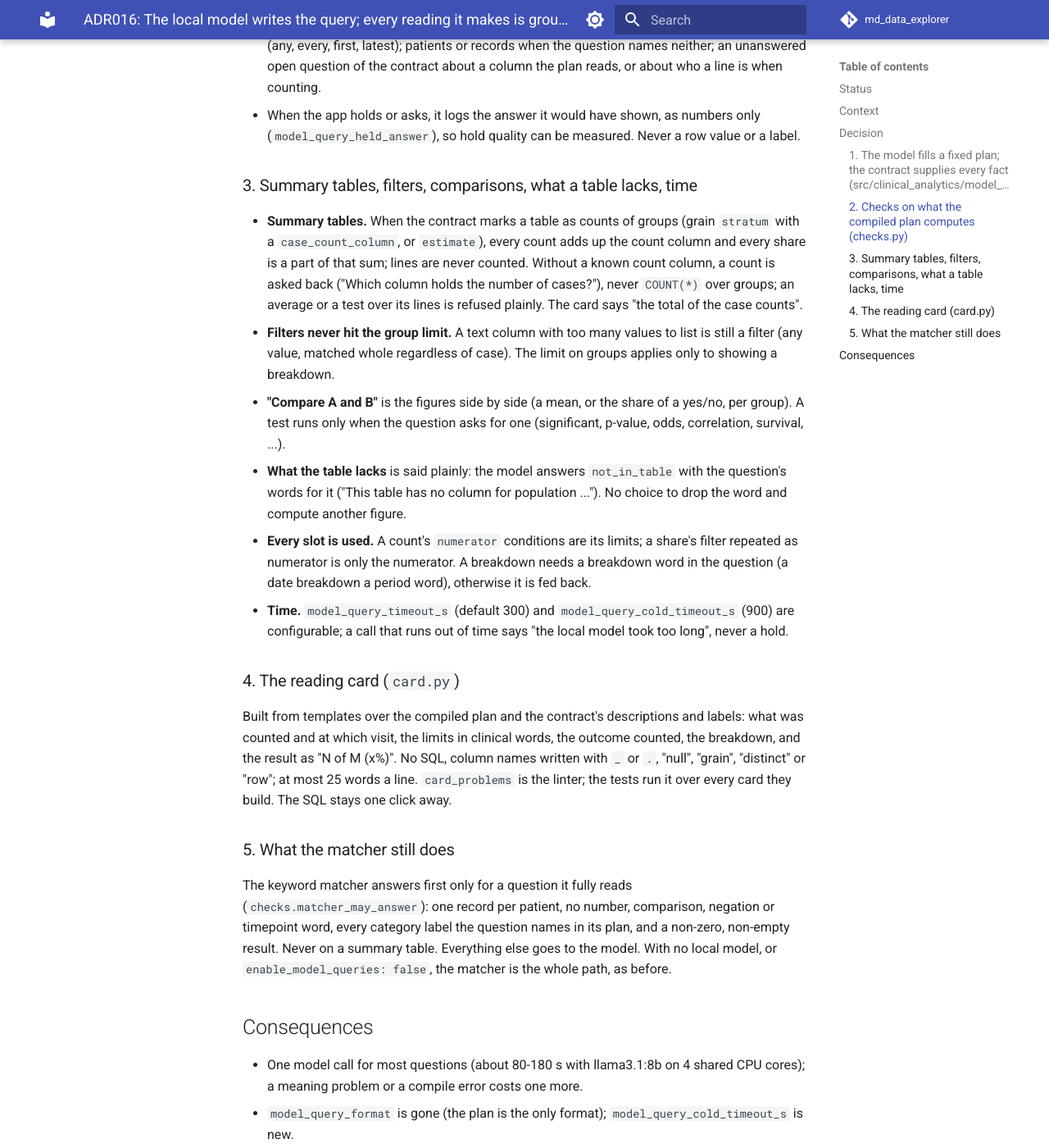
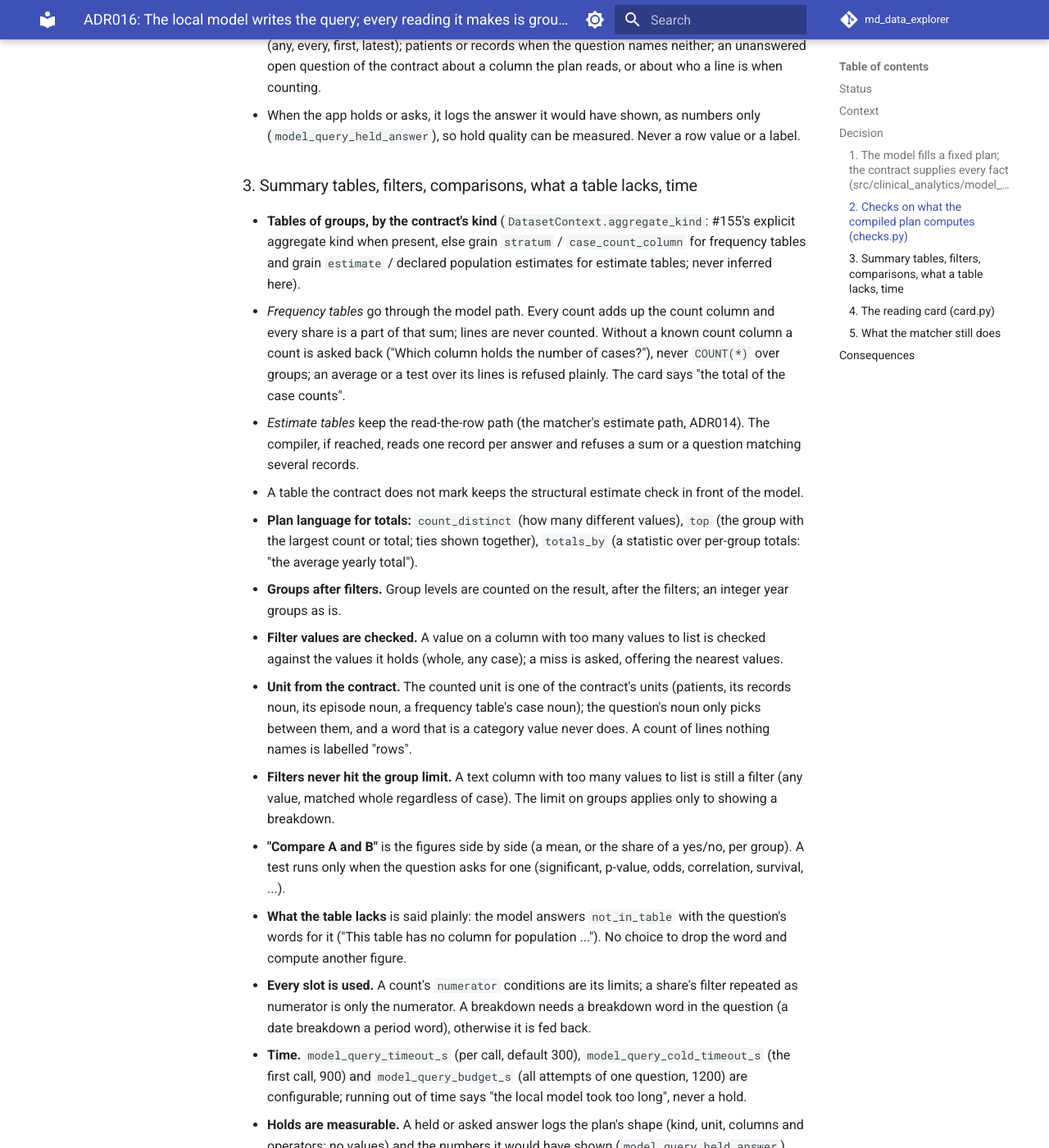
Before and after one commit to jtouley/md_data_explorer, an MkDocs documentation site: the page built from docs/implementation/ADR/ADR016.md, in a window 1280 px wide and 1400 px high, scrolled down 2470 px. Shown: the whole window at 82% size. Built offline with MkDocs 1.6.1 and Material for MkDocs 9.7.7, drawn with Linux system fonts in a browser that asks for light colours; comment, search, counter and statistics services are not loaded; some of the changed text lies outside the part shown.

Commit message:
docs(adr016): tables of groups, totals per group, checked values, unit from the contract, time budget; a named value's feedback gives the condition
Co-Authored-By: Claude Opus 5.5 <noreply@anthropic.com>
Claude-Session: https://claude.ai/code/session_01Lho8TYTiEckwDsM4soF5Ym

```diff
--- a/docs/implementation/ADR/ADR016.md
+++ b/docs/implementation/ADR/ADR016.md
@@ -92,11 +92,29 @@ comparison words, negation words, timepoint words, person nouns) plus the contra
 
 ### 3. Summary tables, filters, comparisons, what a table lacks, time
 
-- **Summary tables.** When the contract marks a table as counts of groups (grain `stratum` with a
-  `case_count_column`, or `estimate`), every count adds up the count column and every share is a
-  part of that sum; lines are never counted. Without a known count column, a count is asked back
-  ("Which column holds the number of cases?"), never `COUNT(*)` over groups; an average or a test
-  over its lines is refused plainly. The card says "the total of the case counts".
+- **Tables of groups, by the contract's kind** (`DatasetContext.aggregate_kind`: #155's explicit
+  aggregate kind when present, else grain `stratum` / `case_count_column` for frequency tables and
+  grain `estimate` / declared population estimates for estimate tables; never inferred here).
+  - *Frequency tables* go through the model path. Every count adds up the count column and every
+    share is a part of that sum; lines are never counted. Without a known count column a count is
+    asked back ("Which column holds the number of cases?"), never `COUNT(*)` over groups; an
+    average or a test over its lines is refused plainly. The card says "the total of the case
+    counts".
+  - *Estimate tables* keep the read-the-row path (the matcher's estimate path, ADR014). The
+    compiler, if reached, reads one record per answer and refuses a sum or a question matching
+    several records.
+  - A table the contract does not mark keeps the structural estimate check in front of the model.
+- **Plan language for totals:** `count_distinct` (how many different values), `top` (the group with
+  the largest count or total; ties shown together), `totals_by` (a statistic over per-group
+  totals: "the average yearly total").
+- **Groups after filters.** Group levels are counted on the result, after the filters; an integer
+  year groups as is.
+- **Filter values are checked.** A value on a column with too many values to list is checked
+  against the values it holds (whole, any case); a miss is asked, offering the nearest values.
+- **Unit from the contract.** The counted unit is one of the contract's units (patients, its
+  records noun, its episode noun, a frequency table's case noun); the question's noun only picks
+  between them, and a word that is a category value never does. A count of lines nothing names
+  is labelled "rows".
 - **Filters never hit the group limit.** A text column with too many values to list is still a
   filter (any value, matched whole regardless of case). The limit on groups applies only to
   showing a breakdown.
@@ -109,8 +127,11 @@ comparison words, negation words, timepoint words, person nouns) plus the contra
 - **Every slot is used.** A count's `numerator` conditions are its limits; a share's filter
   repeated as numerator is only the numerator. A breakdown needs a breakdown word in the question
   (a date breakdown a period word), otherwise it is fed back.
-- **Time.** `model_query_timeout_s` (default 300) and `model_query_cold_timeout_s` (900) are
-  configurable; a call that runs out of time says "the local model took too long", never a hold.
+- **Time.** `model_query_timeout_s` (per call, default 300), `model_query_cold_timeout_s` (the
+  first call, 900) and `model_query_budget_s` (all attempts of one question, 1200) are
+  configurable; running out of time says "the local model took too long", never a hold.
+- **Holds are measurable.** A held or asked answer logs the plan's shape (kind, unit, columns and
+  operators; no values) and the numbers it would have shown (`model_query_held_answer`).
 
 ### 4. The reading card (`card.py`)
 
```
Also changed, not shown: 1 other file.
